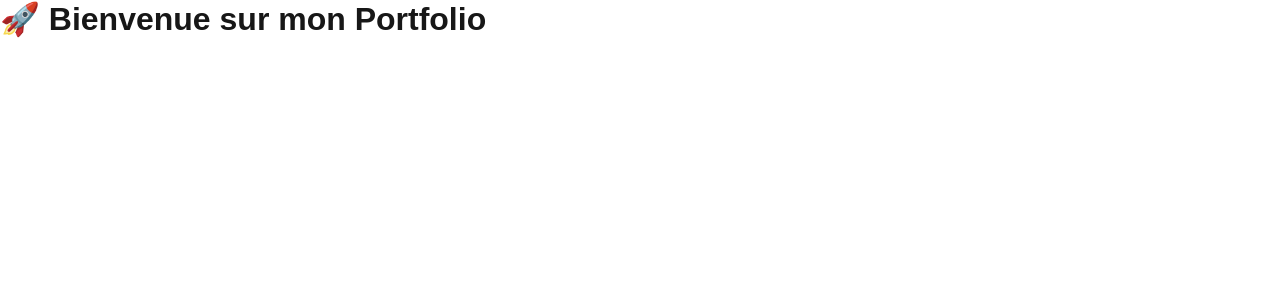
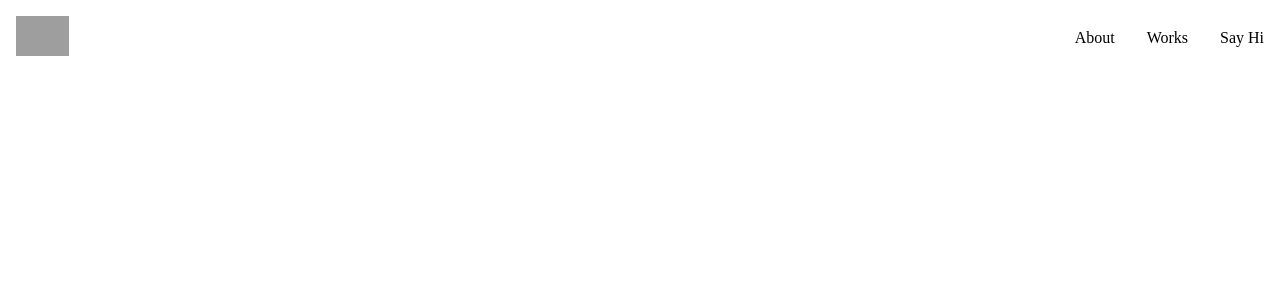
Before and after one commit to Farrouault-Julien/PEIOV2, a Next.js app in the folder portfolio/: page / in a window 1280 px wide. Shown: the top 300 px of the page. Built offline with nearby package versions, Linux system fonts and the light colour scheme; grey boxes are pictures that could not be loaded.

Commit message:
construction Header

```diff
--- /dev/null
+++ b/portfolio/src/app/about/page.tsx
@@ -0,0 +1,6 @@
+export default function About() {
+    return(
+        <h1>ABOUT</h1>
+    )
+
+}
--- /dev/null
+++ b/portfolio/src/app/components/Header.tsx
@@ -0,0 +1,104 @@
+"use client"
+import { useState } from "react";
+
+export default function Header() {
+  const [isMobileMenuOpen, setIsMobileMenuOpen] = useState(false);
+
+  const toggleMobileMenu = () => {
+    setIsMobileMenuOpen((prev) => !prev);
+  };
+
+  return (
+    <header>
+      <div className="logo">
+        {/* Remplacez '/logo.png' par le chemin de votre logo si nécessaire */}
+        <img src="/logo.png" alt="Logo" />
+      </div>
+      <nav className="desktop-nav">
+        <ul>
+          <li>About</li>
+          <li>Works</li>
+          <li>Say Hi</li>
+        </ul>
+      </nav>
+      <div className="mobile-menu-button" onClick={toggleMobileMenu}>
+        &#9776;
+      </div>
+
+      {isMobileMenuOpen && (
+        <div className="mobile-menu-overlay">
+          <button className="close-button" onClick={toggleMobileMenu}>X</button>
+          <ul>
+            <li>About</li>
+            <li>Works</li>
+            <li>Say Hi</li>
+          </ul>
+        </div>
+      )}
+
+      <style jsx>{`
+        header {
+          display: flex;
+          justify-content: space-between;
+          align-items: center;
+          padding: 1rem;
+          background-color: white;
+        }
+        .logo img {
+          height: 40px;
+        }
+        nav.desktop-nav ul {
+          display: flex;
+          gap: 2rem;
+          list-style: none;
+          margin: 0;
+          padding: 0;
+        }
+        .mobile-menu-button {
+          display: none;
+          font-size: 2rem;
+          cursor: pointer;
+        }
+        .mobile-menu-overlay {
+          position: fixed;
+          top: 0;
+          left: 0;
+          width: 100vw;
+          height: 100vh;
+          background-color: white;
+          display: flex;
+          flex-direction: column;
+          align-items: center;
+          justify-content: center;
+          z-index: 1000;
+        }
+        .mobile-menu-overlay ul {
+          list-style: none;
+          padding: 0;
+          text-align: center;
+        }
+        .mobile-menu-overlay li {
+          margin: 1rem 0;
+          font-size: 1.5rem;
+        }
+        .close-button {
+          position: absolute;
+          top: 1rem;
+          right: 1rem;
+          background: none;
+          border: none;
+          font-size: 2rem;
+          cursor: pointer;
+        }
+        @media (max-width: 768px) {
+          nav.desktop-nav {
+            display: none;
+          }
+          .mobile-menu-button {
+            display: block;
+          }
+        }
+      `}</style>
+    </header>
+  );
+}
--- a/portfolio/src/app/globals.css
+++ b/portfolio/src/app/globals.css
@@ -1,42 +1,6 @@
-:root {
-  --background: #ffffff;
-  --foreground: #171717;
-}
-
-@media (prefers-color-scheme: dark) {
-  :root {
-    --background: #0a0a0a;
-    --foreground: #ededed;
-  }
-}
-
-html,
-body {
-  max-width: 100vw;
-  overflow-x: hidden;
-}
-
-body {
-  color: var(--foreground);
-  background: var(--background);
-  font-family: Arial, Helvetica, sans-serif;
-  -webkit-font-smoothing: antialiased;
-  -moz-osx-font-smoothing: grayscale;
-}
 
 * {
   box-sizing: border-box;
   padding: 0;
   margin: 0;
 }
-
-a {
-  color: inherit;
-  text-decoration: none;
-}
-
-@media (prefers-color-scheme: dark) {
-  html {
-    color-scheme: dark;
-  }
-}
--- a/portfolio/src/app/page.tsx
+++ b/portfolio/src/app/page.tsx
@@ -1,8 +1,9 @@
-
+import Header from "./components/Header";
 export default function Home() {
   return (
     <div>
-        <h1 className="">🚀 Bienvenue sur mon Portfolio</h1>
+      <Header />
+
     </div>
   );
 }
```
